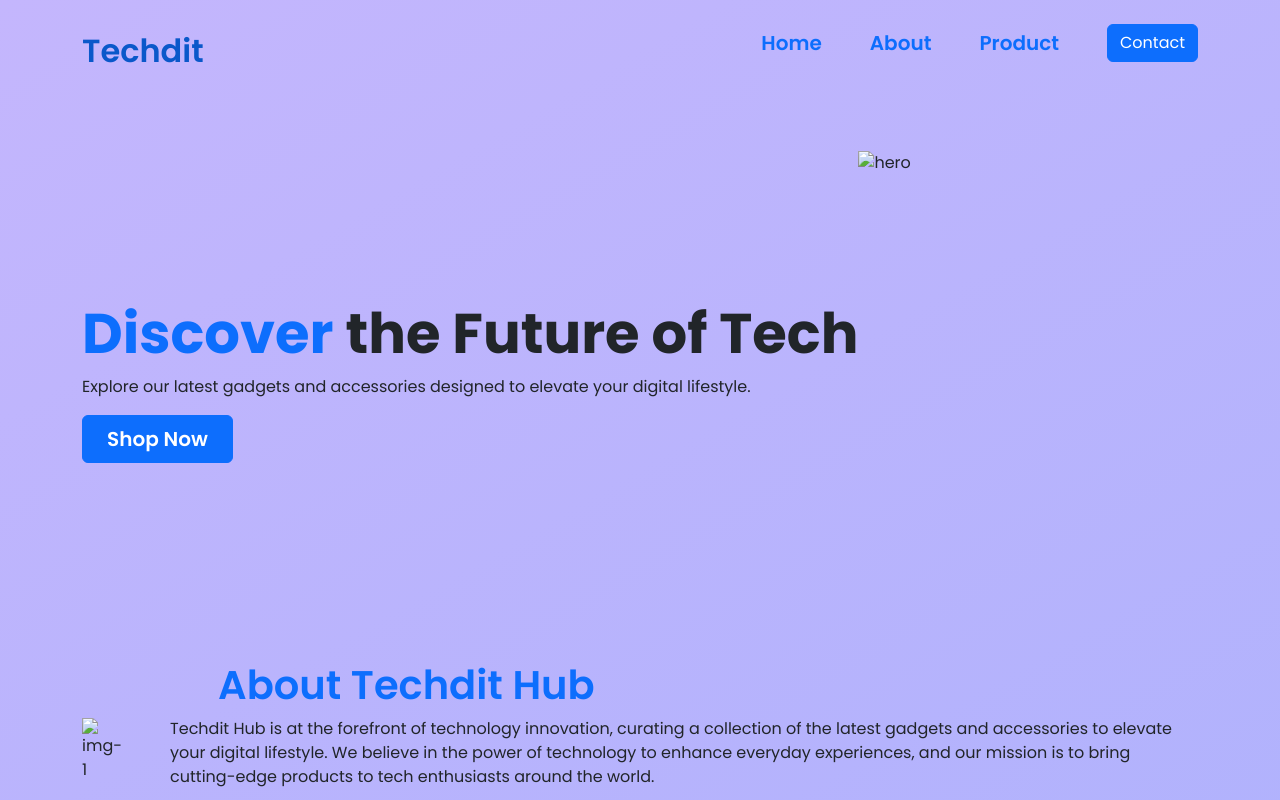
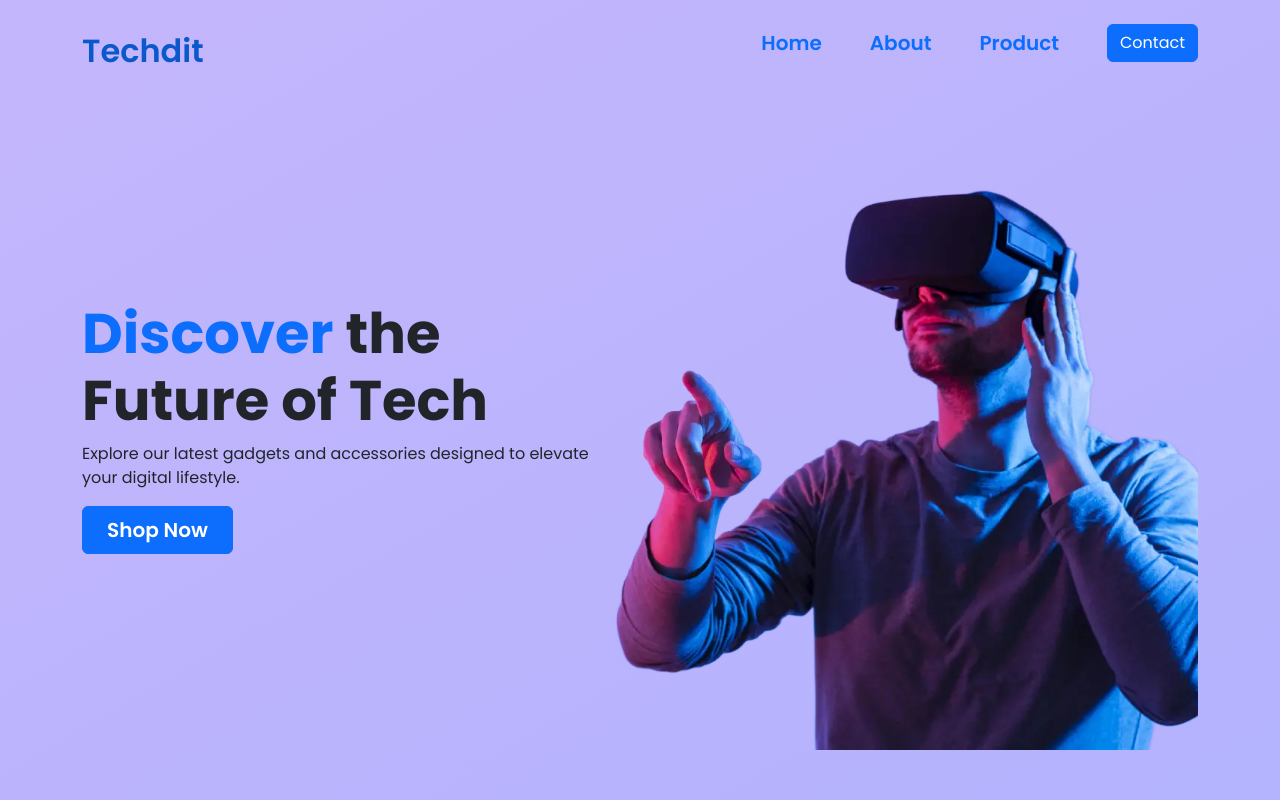
Before and after one commit to Manikantasakalabakthula/Techdit, a plain HTML site: page index.html in a window 1280 px wide. Shown: the top 800 px of the page. Drawn offline with nearby package versions, Linux system fonts and the light colour scheme; the site is published under a folder, as on GitHub Pages, so addresses that start at the root find nothing; a web font is replaced by a local one.

Commit message:
Update index.html

```diff
--- a/index.html
+++ b/index.html
@@ -62,14 +62,14 @@
                 <button type="button" class="btn btn-primary px-4 py-2 fs-5 fw-semibold">Shop Now</button>
             </article>
             <aside>
-                <img src="/assets/hero.webp" alt="hero">
+                <img src="assets/hero.webp" alt="hero">
             </aside>
         </section>
 
 
         <section class=" container d-flex gap-5 justify-content-center align-items-center" id="about">
             <aside class="mt-5 pt-5">
-                <img class="image" src="/assets/img-1.webp" alt="img-1">
+                <img class="image" src="assets/img-1.webp" alt="img-1">
             </aside>
 
             <article class="">
```
